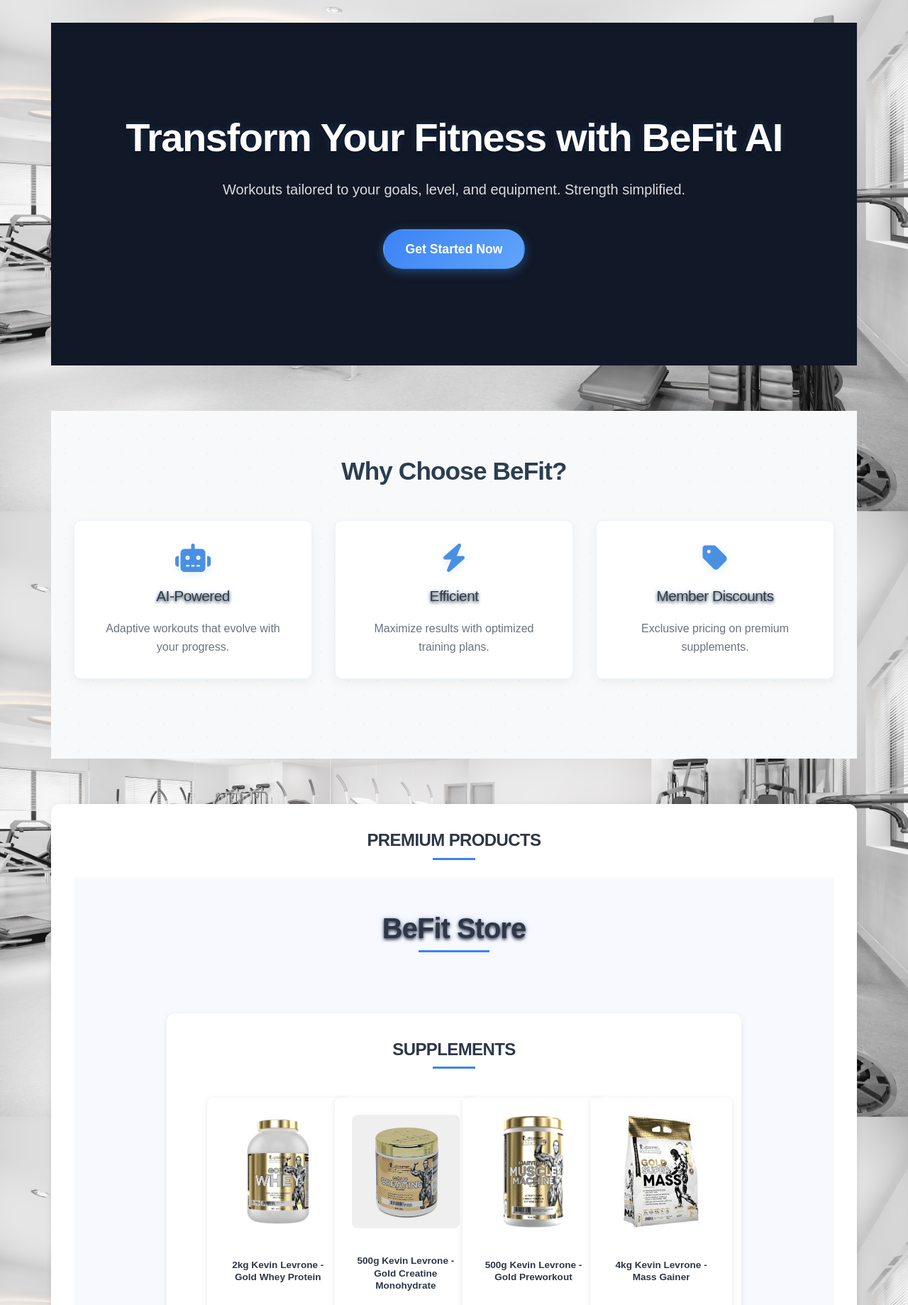
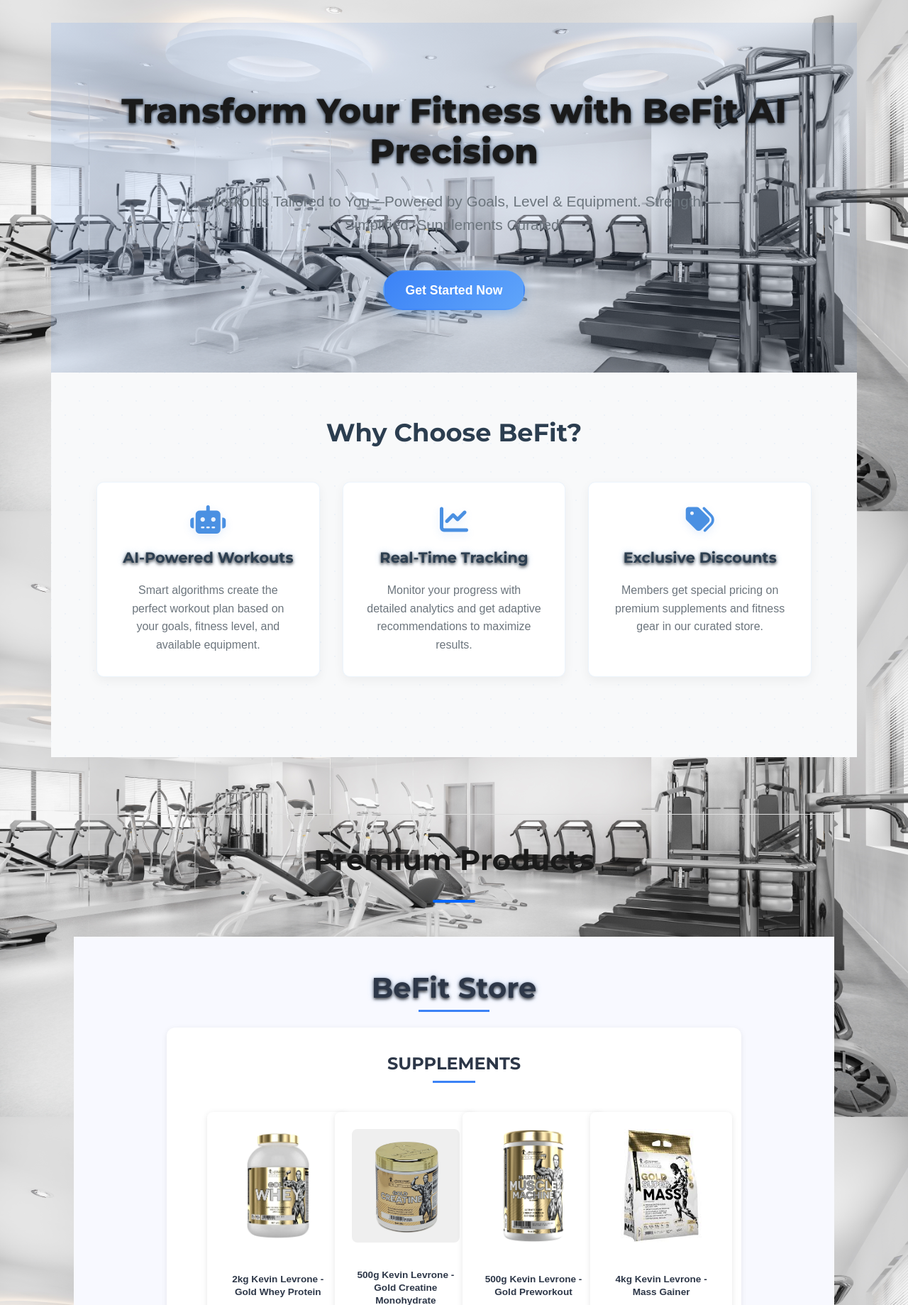
Before and after one commit to NouNou-coding/BeFit, a PHP site: page /index.php in a window 1280 px wide. Shown: the part 133-1972 px from the top of the page at 71% size. Run offline with PHP 8.4, Linux system fonts and the light colour scheme; data comes from the database, SQL or seed files in the repository.

Commit message:
Revert "Update index.php"
This reverts commit 3619512bb32739e62e282d71dfb56bf2aaefddd7.

```diff
--- a/BeFit-Folder/index.php
+++ b/BeFit-Folder/index.php
@@ -20,100 +20,111 @@ $loggedIn = isset($_SESSION['user_id']);
     <!-- CSS -->
     <link rel="stylesheet" href="/BeFit-Folder/public/css/styles1.css">
     <link rel="stylesheet" href="https://cdnjs.cloudflare.com/ajax/libs/font-awesome/6.4.0/css/all.min.css">
-    <link href="https://fonts.googleapis.com/css2?family=Manrope:wght@400;500;700;800&display=swap" rel="stylesheet">
+    <link href="https://fonts.googleapis.com/css2?family=Montserrat:wght@600;700;800&family=Open+Sans:wght@400;600&display=swap" rel="stylesheet">
     <style>
         :root {
-            --primary: #2563EB;  /* Deep blue */
-            --primary-light: #3B82F6;
-            --dark: #111827;    /* Near-black */
-            --light: #F9FAFB;   /* Off-white */
-            --gray: #6B7280;    /* Medium gray */
-            --border-radius: 8px;
+            --primary: #0066FF;
+            --primary-dark: #0052CC;
+            --dark: #1A1A1A;
+            --light: #F8F9FA;
+            --gray: #6C757D;
+            --border-radius: 12px;
         }
 
         body {
-            font-family: 'Manrope', sans-serif;
+            font-family: 'Open Sans', sans-serif;
             color: var(--dark);
             line-height: 1.6;
-            background: var(--light);
-            margin: 0;
-            padding: 0;
+            background-color: var(--light);
         }
 
         h1, h2, h3 {
-            font-weight: 800;
-            letter-spacing: -0.025em;
-            margin: 0;
+            font-family: 'Montserrat', sans-serif;
+            font-weight: 700;
         }
 
-        /* Welcome Message (Logged In) */
+        /* Welcome Message */
         .welcome-message {
             text-align: center;
-            margin: 5rem 0 3rem;
+            margin: 4rem 0 3rem;
         }
         .welcome-message h1 {
-            font-size: clamp(2.5rem, 5vw, 3.5rem);
-            color: var(--dark);
+            font-size: 2.8rem;
+            color: var(--primary);
             margin-bottom: 0.5rem;
         }
         .username {
-            color: var(--primary);
-            position: relative;
+            color: var(--dark);
+            font-weight: 800;
         }
         .welcome-message p {
-            font-size: 1.25rem;
+            font-size: 1.2rem;
             color: var(--gray);
-            max-width: 600px;
-            margin: 0 auto;
         }
 
-        /* Dashboard Buttons */
+        /* Dashboard Options */
         .dashboard-options {
             display: flex;
             justify-content: center;
             gap: 1.5rem;
-            margin: 3rem 0 5rem;
+            margin: 3rem 0;
             flex-wrap: wrap;
         }
         .dashboard-btn {
-            background: var(--dark);
+            background: var(--primary);
             color: white;
-            padding: 1rem 2rem;
+            padding: 1.2rem 2rem;
             border-radius: var(--border-radius);
             text-decoration: none;
+            display: flex;
+            align-items: center;
+            gap: 0.8rem;
+            transition: all 0.2s ease;
             font-weight: 600;
-            transition: all 0.2s ease;
-            border: 2px solid var(--dark);
-            display: inline-flex;
-            align-items: center;
-            gap: 0.5rem;
+            font-size: 1.1rem;
+            border: 2px solid transparent;
+            min-width: 220px;
+            justify-content: center;
         }
         .dashboard-btn:hover {
-            background: transparent;
-            color: var(--dark);
+            background: white;
+            color: var(--primary);
+            border-color: var(--primary);
+            transform: translateY(-2px);
         }
         .dashboard-btn i {
-            font-size: 1.1rem;
+            font-size: 1.3rem;
         }
 
-        /* Hero Section (Logged Out) */
+        /* Hero Section */
         .hero-section {
             text-align: center;
-            padding: 8rem 2rem;
-            background: var(--dark);
-            color: white;
-            margin-bottom: 4rem;
+            padding: 6rem 2rem 5rem;
+            position: relative;
+            overflow: hidden;
+        }
+        .hero-section::before {
+            content: '';
+            position: absolute;
+            top: 0;
+            left: 0;
+            right: 0;
+            height: 100%;
+            background: linear-gradient(135deg, rgba(0,102,255,0.1) 0%, rgba(0,82,204,0.05) 100%);
+            z-index: -1;
         }
         .hero-title {
-            font-size: clamp(2.5rem, 6vw, 3.5rem);
+            font-size: 3rem;
+            color: var(--dark);
             margin-bottom: 1.5rem;
-            color: white;
+            line-height: 1.2;
+            font-weight: 800;
         }
         .hero-subtitle {
-            font-size: 1.25rem;
-            color: rgba(255, 255, 255, 0.85);
+            font-size: 1.3rem;
+            color: var(--gray);
             max-width: 700px;
-            margin: 0 auto 2.5rem;
+            margin: 0 auto 3rem;
             font-weight: 400;
         }
         .cta-button {
@@ -121,28 +132,34 @@ $loggedIn = isset($_SESSION['user_id']);
             background: var(--primary);
             color: white;
             padding: 1rem 2.5rem;
-            border-radius: var(--border-radius);
+            border-radius: 50px;
             text-decoration: none;
             font-weight: 600;
+            font-size: 1.1rem;
             transition: all 0.2s ease;
-            border: 2px solid var(--primary);
+            border: 2px solid transparent;
         }
         .cta-button:hover {
-            background: transparent;
+            background: white;
             color: var(--primary);
+            border-color: var(--primary);
+            transform: translateY(-2px);
         }
 
         /* Benefits Section */
         .benefits-section {
             padding: 5rem 2rem;
+            background: white;
+        }
+        .benefits-container {
             max-width: 1200px;
             margin: 0 auto;
         }
         .benefits-title {
             text-align: center;
-            font-size: clamp(2rem, 5vw, 2.5rem);
+            font-size: 2.5rem;
+            color: var(--dark);
             margin-bottom: 4rem;
-            color: var(--dark);
         }
         .benefits-grid {
             display: grid;
@@ -150,9 +167,17 @@ $loggedIn = isset($_SESSION['user_id']);
             gap: 2rem;
         }
         .benefit-card {
-            padding: 2rem;
+            background: white;
+            border-radius: var(--border-radius);
+            padding: 2.5rem 2rem;
             text-align: center;
             transition: all 0.3s ease;
+            border: 1px solid rgba(0,0,0,0.05);
+            box-shadow: 0 5px 15px rgba(0,0,0,0.03);
+        }
+        .benefit-card:hover {
+            transform: translateY(-5px);
+            box-shadow: 0 10px 25px rgba(0,0,0,0.08);
         }
         .benefit-icon {
             font-size: 2.5rem;
@@ -161,29 +186,54 @@ $loggedIn = isset($_SESSION['user_id']);
         }
         .benefit-heading {
             font-size: 1.5rem;
+            color: var(--dark);
             margin-bottom: 1rem;
+            font-weight: 700;
         }
         .benefit-card p {
             color: var(--gray);
-            margin: 0;
         }
 
         /* Shop Section */
-        .shop-section {
-            padding: 5rem 2rem;
-            background: var(--dark);
-            color: white;
-            margin-top: 4rem;
+        .shop-section-container {
+            max-width: 1200px;
+            margin: 5rem auto;
+            padding: 0 2rem;
+        }
+        .section-separator {
+            border: 0;
+            height: 1px;
+            background: linear-gradient(to right, transparent, #E5E5E5, transparent);
+            margin: 4rem 0;
         }
         .section-title {
             text-align: center;
-            font-size: clamp(2rem, 5vw, 2.5rem);
+            font-size: 2.5rem;
+            color: var(--dark);
             margin-bottom: 3rem;
-            color: white;
+            position: relative;
+        }
+        .section-title::after {
+            content: '';
+            display: block;
+            width: 60px;
+            height: 4px;
+            background: var(--primary);
+            margin: 1.5rem auto 0;
+            border-radius: 2px;
         }
 
         /* Responsive Adjustments */
         @media (max-width: 768px) {
+            .hero-title {
+                font-size: 2.3rem;
+            }
+            .hero-subtitle {
+                font-size: 1.1rem;
+            }
+            .benefits-title, .section-title {
+                font-size: 2rem;
+            }
             .dashboard-options {
                 flex-direction: column;
                 align-items: center;
@@ -191,7 +241,6 @@ $loggedIn = isset($_SESSION['user_id']);
             .dashboard-btn, .cta-button {
                 width: 100%;
                 max-width: 280px;
-                justify-content: center;
             }
         }
     </style>
@@ -204,10 +253,10 @@ $loggedIn = isset($_SESSION['user_id']);
     <main class="main-content">
         <?php if($loggedIn): ?>
             <!-- Dashboard for logged in users -->
-            <section>
+            <section class="dashboard-section">
                 <div class="welcome-message">
                     <h1>Welcome back, <span class="username"><?= htmlspecialchars($_SESSION['user_name'] ?? 'User') ?></span></h1>
-                    <p>Ready to push your limits today?</p>
+                    <p>Ready to crush your fitness goals today?</p>
                 </div>
                 <div class="dashboard-options">
                     <a href="/BeFit-Folder/options/build-workout.php" class="dashboard-btn">
@@ -221,48 +270,52 @@ $loggedIn = isset($_SESSION['user_id']);
         <?php else: ?>
             <!-- Hero Section -->
             <section class="hero-section">
-                <h1 class="hero-title">Transform Your Fitness with BeFit AI</h1>
+                <h1 class="hero-title">Transform Your Fitness with BeFit AI Precision</h1>
                 <p class="hero-subtitle">
-                    Workouts tailored to your goals, level, and equipment. Strength simplified.
+                    Workouts Tailored to You—Powered by Goals, Level & Equipment. Strength Simplified, Supplements Curated.
                 </p>
                 <a href="/BeFit-Folder/auth/signup.php" class="cta-button">Get Started Now</a>
             </section>
 
             <!-- Benefits Section -->
             <section class="benefits-section">
+                <div class="benefits-container">
                     <h2 class="benefits-title">Why Choose BeFit?</h2>
                     <div class="benefits-grid">
                         <div class="benefit-card">
                             <i class="fas fa-robot benefit-icon"></i>
-                        <h3 class="benefit-heading">AI-Powered</h3>
-                        <p>Adaptive workouts that evolve with your progress.</p>
+                            <h3 class="benefit-heading">AI-Powered Workouts</h3>
+                            <p>Smart algorithms create the perfect workout plan based on your goals, fitness level, and available equipment.</p>
                         </div>
                         <div class="benefit-card">
-                        <i class="fas fa-bolt benefit-icon"></i>
-                        <h3 class="benefit-heading">Efficient</h3>
-                        <p>Maximize results with optimized training plans.</p>
+                            <i class="fas fa-chart-line benefit-icon"></i>
+                            <h3 class="benefit-heading">Real-Time Tracking</h3>
+                            <p>Monitor your progress with detailed analytics and get adaptive recommendations to maximize results.</p>
                         </div>
                         <div class="benefit-card">
-                        <i class="fas fa-tag benefit-icon"></i>
-                        <h3 class="benefit-heading">Member Discounts</h3>
-                        <p>Exclusive pricing on premium supplements.</p>
+                            <i class="fas fa-tags benefit-icon"></i>
+                            <h3 class="benefit-heading">Exclusive Discounts</h3>
+                            <p>Members get special pricing on premium supplements and fitness gear in our curated store.</p>
+                        </div>
                     </div>
                 </div>
             </section>
         <?php endif; ?>
 
         <!-- Shop Section -->
-        <section class="shop-section">
+        <div class="shop-section-container">
+            <hr class="section-separator">
             <h2 class="section-title">Premium Products</h2>
             <?php
+            // Include shop section with absolute path
             $shopSectionPath = __DIR__ . '/includes/shop/shop-section.php';
             if (file_exists($shopSectionPath)) {
                 include $shopSectionPath;
             } else {
-                echo '<p style="text-align: center;">Shop section coming soon.</p>';
+                echo '<p class="error-message">Shop section is currently unavailable. Please check back later.</p>';
             }
             ?>
-        </section>
+        </div>
     </main>
 
     <!-- Footer -->
```
Lines whose indentation alone changed are shown as unchanged.
